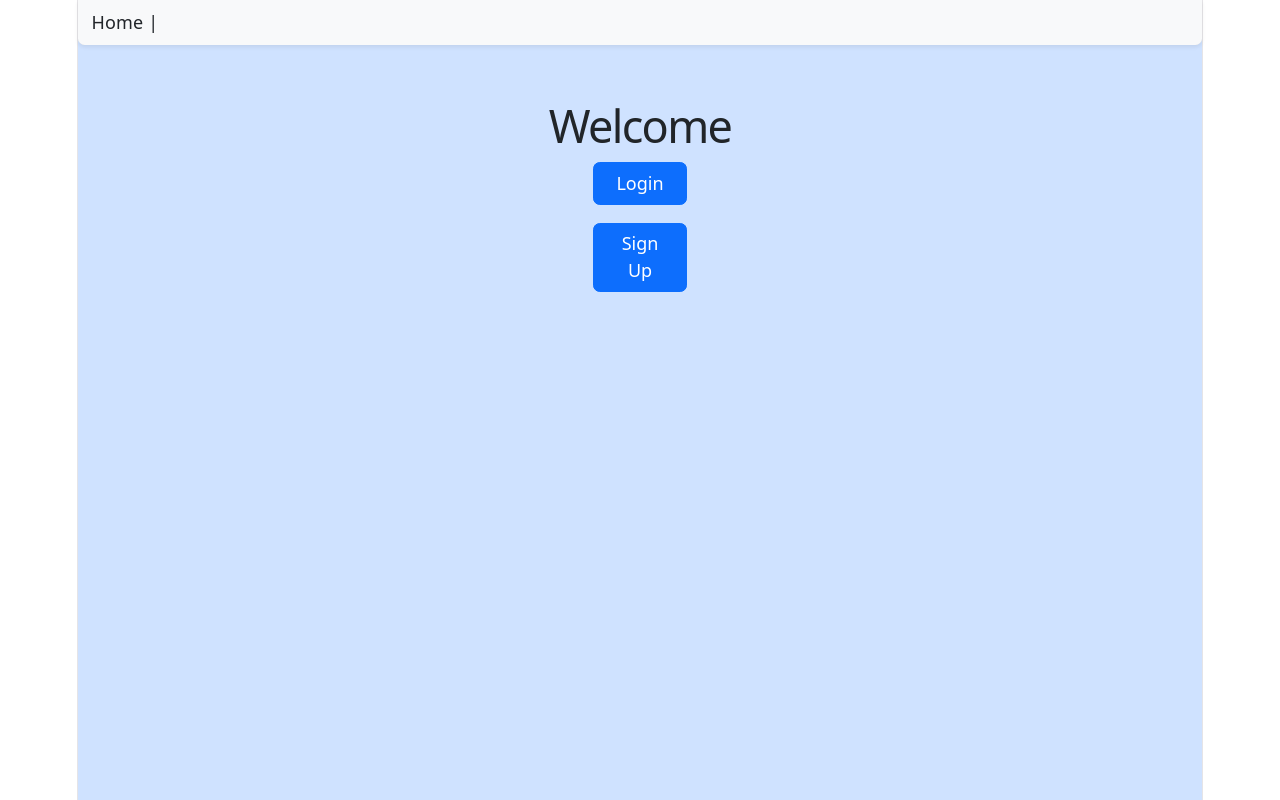
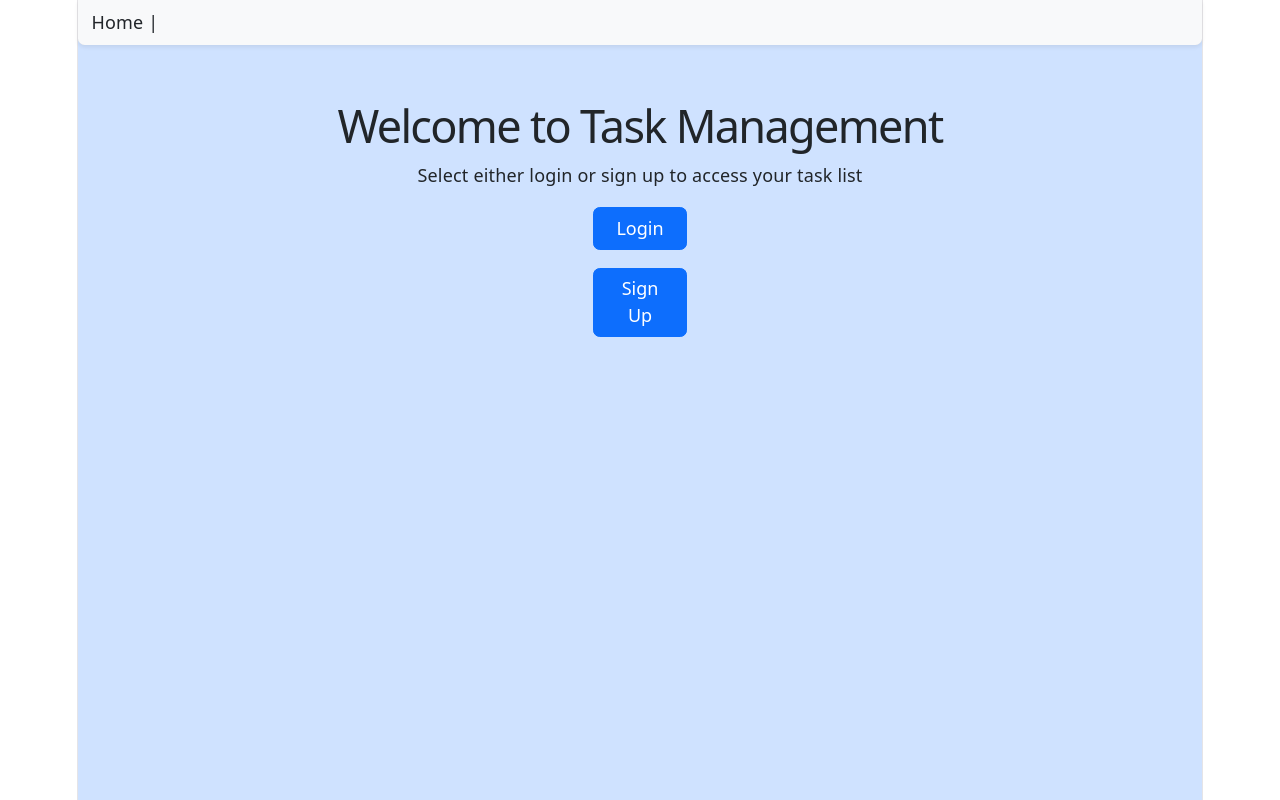
Before and after one commit to gmcallister23/ts-tasklist-assignment, a React (Vite) app: page / in a window 1280 px wide. Built offline with nearby package versions, Linux system fonts and the light colour scheme.

Commit message:
added welcome message and updated title on auth screen

```diff
--- a/src/pages/LoginPage.tsx
+++ b/src/pages/LoginPage.tsx
@@ -3,7 +3,8 @@ import LoginButton from '../components/LoginButton';
 const LoginPage = () => {
     return (
         <div>
-            <h1>Welcome</h1>
+            <h1>Welcome to Task Management</h1>
+            <p>Select either login or sign up to access your task list</p>
             <LoginButton />
         </div>
     );
```
